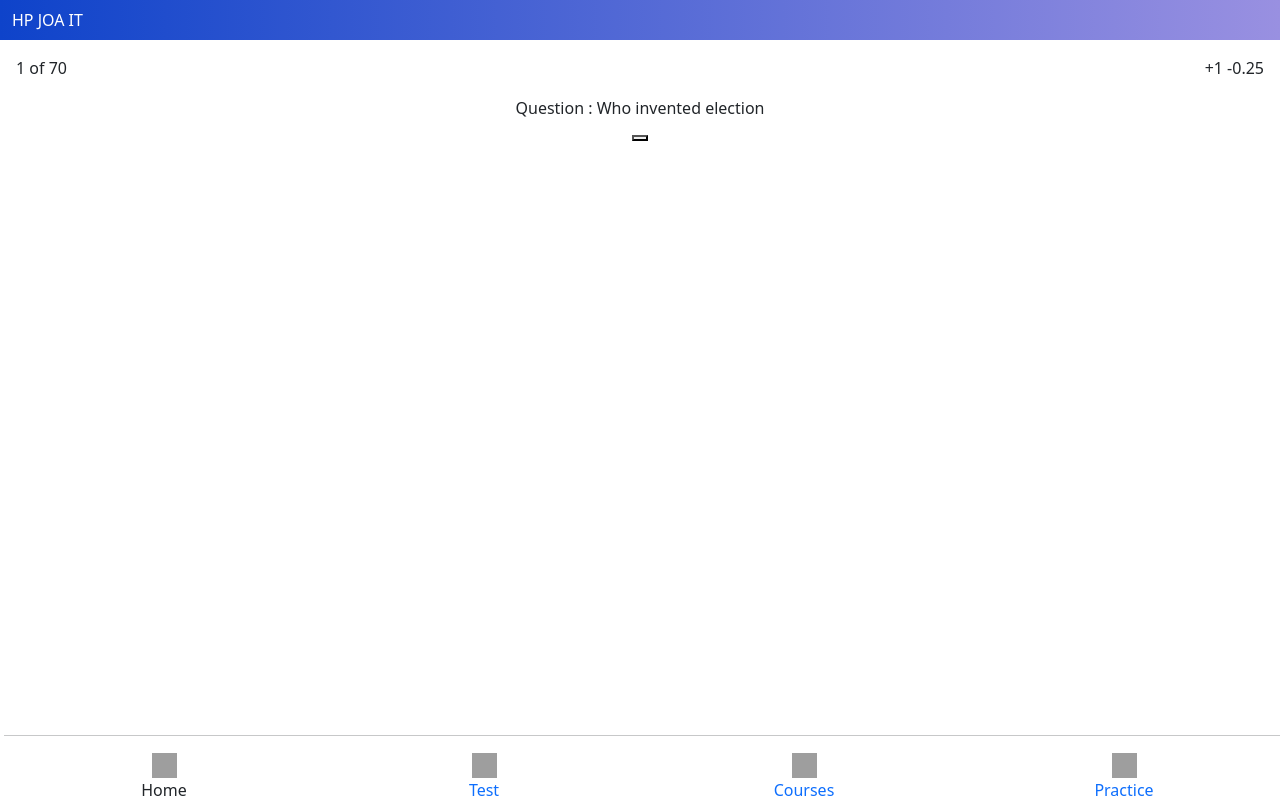
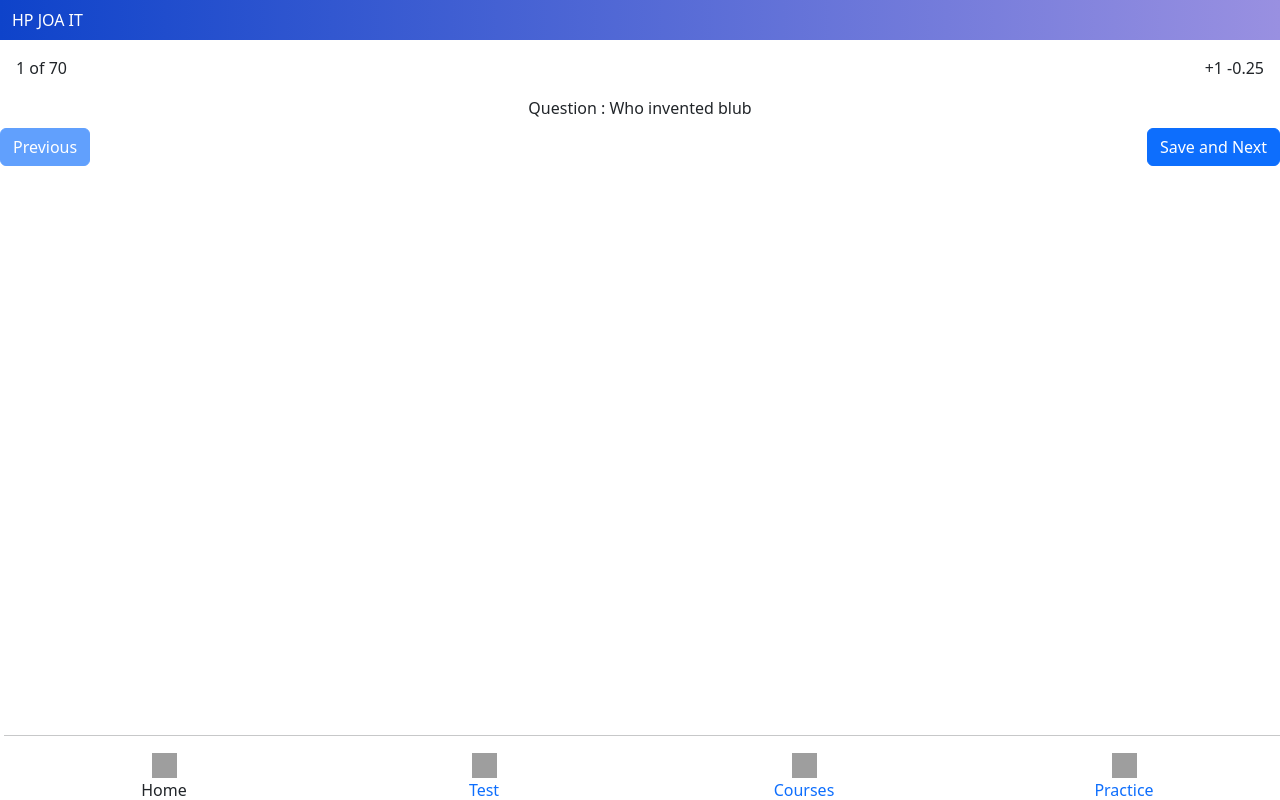
Before and after one commit to KapoorKartik/sucess-app-frontend, a React (Create React App) app: page /questions/m1 in a window 1280 px wide. Built offline with nearby package versions, Linux system fonts and the light colour scheme; grey boxes are pictures that could not be loaded.

Commit message:
working on question

```diff
--- a/src/pages/Questions.jsx
+++ b/src/pages/Questions.jsx
@@ -5,8 +5,8 @@ import { Question } from "../components/Question";
 
 export const Questions = () => {
   const { mockId } = useParams();
-  const [qArr , setQarr] = useState([]);
-  const [currentQ , setCurrentQ] = useState(1);
+  const [qArr, setQarr] = useState([]);
+  const [currentQ, setCurrentQ] = useState(0);
   // console.log("mockID:", mockId);
 
   const getQuestionsByMockId = (mockId) => {
@@ -29,20 +29,55 @@ export const Questions = () => {
     }
   };
   useEffect(() => getQuestionsByMockId(mockId), []);
+  const handleQuestionChange = (val) => {
+    setCurrentQ((previous) => {
+      if (previous + val === qArr.length || previous + val < 0) {
+        console.log("this is last Question");
+        return previous;
+      } else {
+        return previous + val;
+      }
+    });
+  };
+
+  /*
+  length = 3
+  currentQ = 0
+  handleQuestionChange(1)
+  currentQ = 1
+  handleQuestionChange(2)
+  currentQ = 2
+  handleQuestionChange(3)
+  no need to change currentQ
+*/
   return (
     <>
       <nav className="navbar navbar-light bg-primary liner-gradient mb-2 mx-0">
         <div className="container-fluid text-white">HP JOA IT</div>
       </nav>
       <div className="p-2 mb-2 mt-1 mx-2 bg-body rounded text-start d-flex justify-content-between">
-        <div>1 of 70</div>
-        <div>
-          {/* Timer <Timer timeInSec={50} /> */}
-        </div>
+        <div>{currentQ + 1} of 70</div>
+        <div>{/* Timer <Timer timeInSec={50} /> */}</div>
         <div>+1 -0.25</div>
       </div>
-      <Question questionObj={qArr[1]}/>
-      <button type="button"></button>
+      <Question questionObj={qArr[currentQ]} />
+      <div class="d-flex justify-content-between mt-2">
+        <button
+          onClick={() => handleQuestionChange(-1)}
+          type="button"
+          class="btn btn-primary"
+          disabled={currentQ === 0}
+        >
+          Previous
+        </button>
+        <button
+          onClick={() => handleQuestionChange(1)}
+          type="button"
+          class="btn btn-primary"
+        >
+          {currentQ + 1 === qArr.length ? "Submit" : "Save and Next"}
+        </button>
+      </div>
     </>
   );
 };
```
